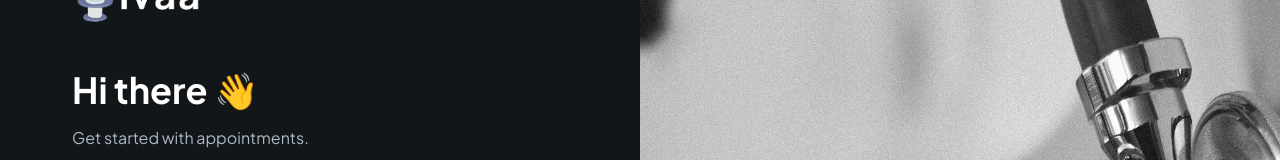
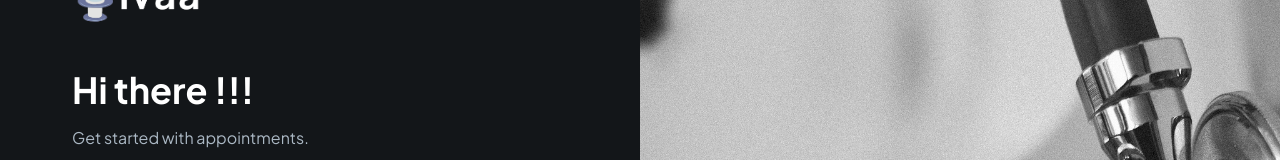
Before and after one commit to pradeep-kumavat/Healthivaa, a Next.js app: page / in a window 1280 px wide. Shown: the part 142-302 px from the top of the page. Built offline with nearby package versions, Linux system fonts and the light colour scheme; no server answers.

Commit message:
updated hero section

```diff
--- a/components/forms/PatientForm.tsx
+++ b/components/forms/PatientForm.tsx
@@ -53,7 +53,7 @@
     <Form {...form}>
       <form onSubmit={form.handleSubmit(onSubmit)} className="flex-1 space-y-6">
         <section className="mb-12 space-y-4">
-          <h1 className="header">Hi there 👋</h1>
+          <h1 className="header">Hi there !!!</h1>
           <p className="text-dark-700">Get started with appointments.</p>
         </section>
 
```
